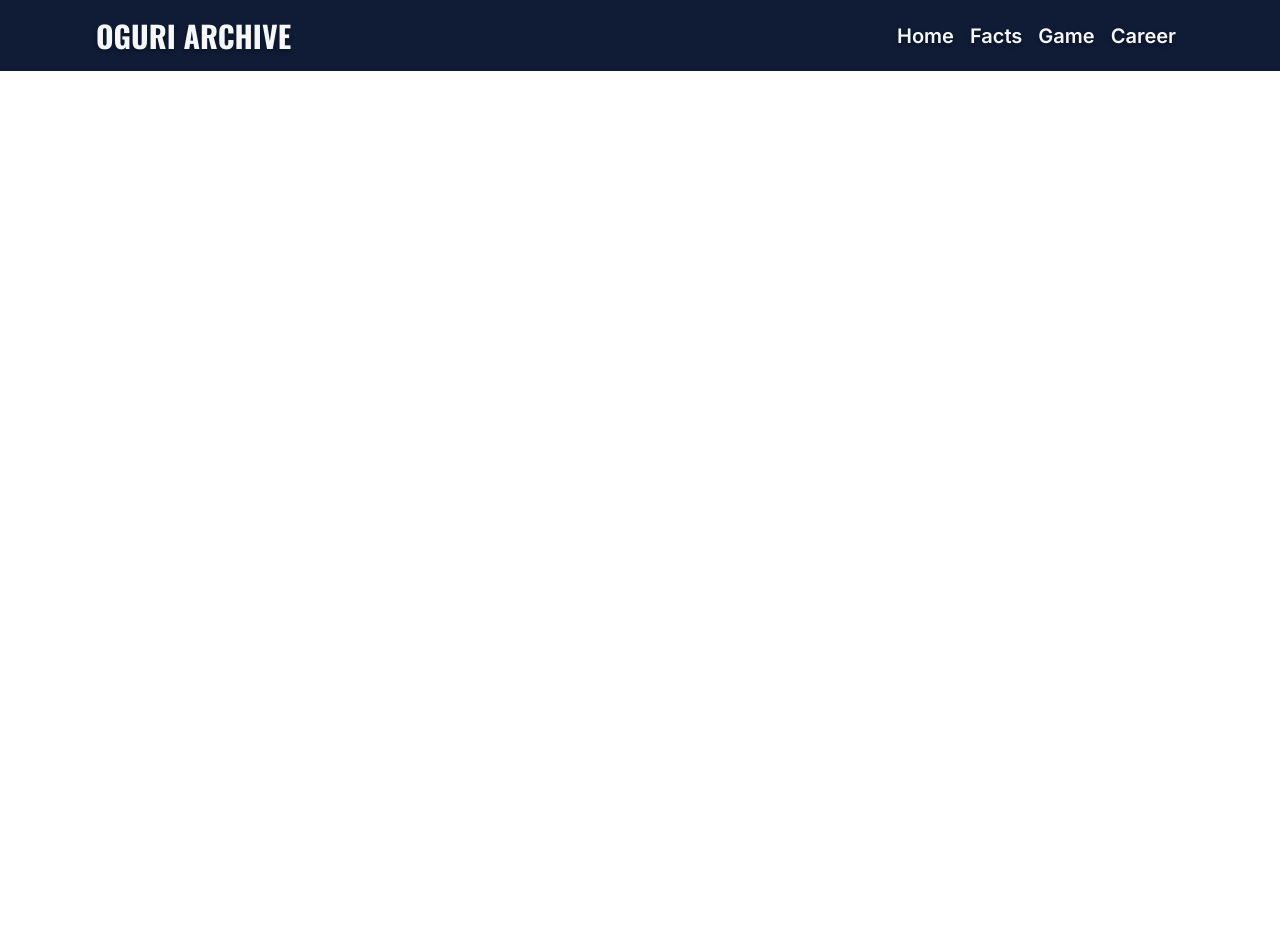
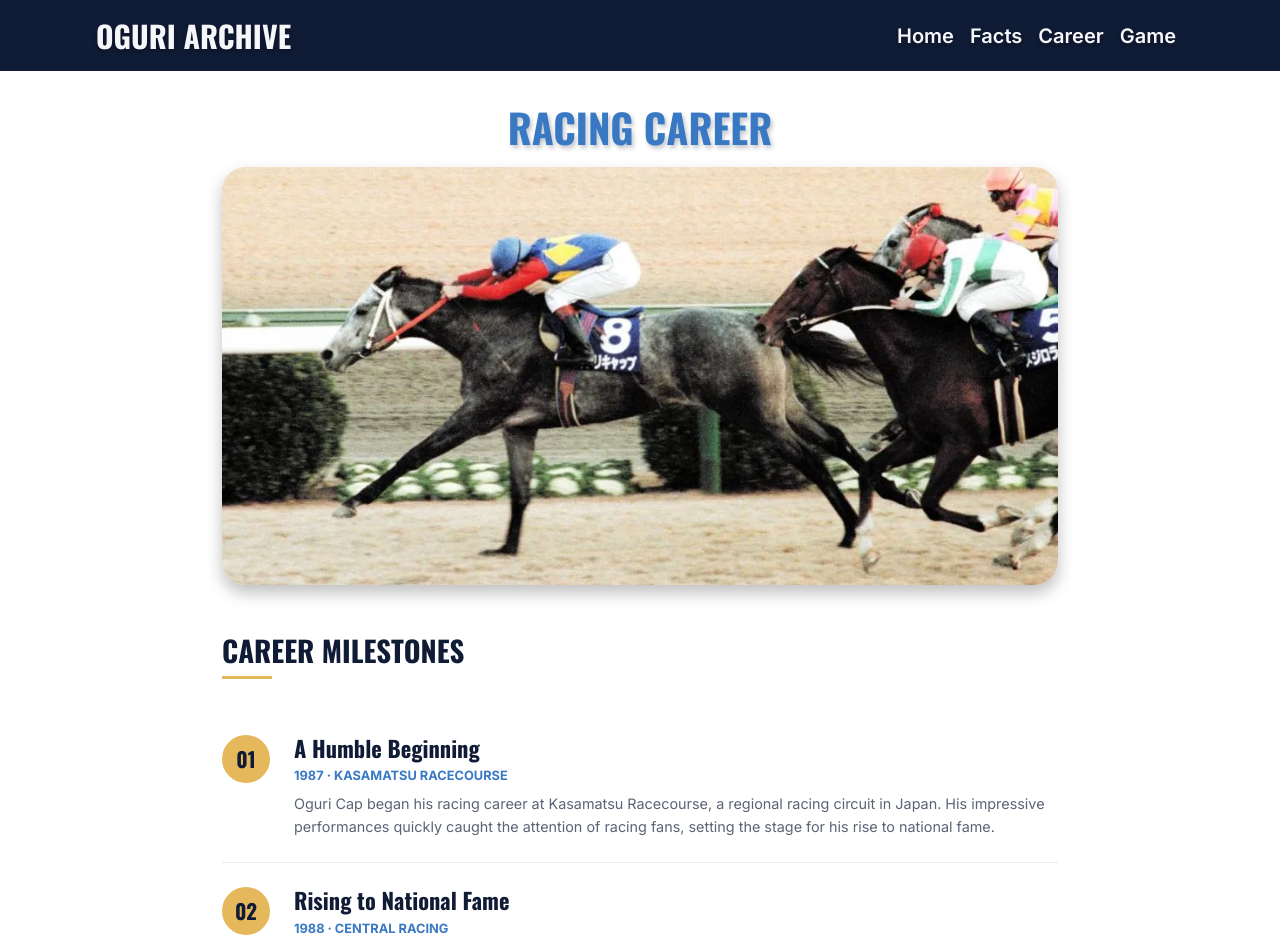
Before and after one commit to PeyMuz/Oguri-archive, a React (Vite) app: page /career in a window 1280 px wide. Shown: the top 948 px of the page. Before the commit the page ends 800 px from the top, so only its background shows below. Built offline with nearby package versions, Linux system fonts and the light colour scheme.

Commit message:
Career page done

```diff
--- a/src/App.css
+++ b/src/App.css
@@ -411,6 +411,7 @@
   text-transform: uppercase;
   text-shadow: 2px 3px 4px rgba(16, 27, 53, 0.25);
   margin: 0;
+  animation: fadeUp 0.9s ease 0.1s backwards;
 }
 
 .title-fact img {
@@ -418,6 +419,7 @@
   width: auto;
   border-radius: 6px;
   box-shadow: 0 4px 8px rgba(0, 0, 0, 0.2);
+  animation: fadeUp 0.9s ease 0.3s backwards;
 }
 
 /*---Scroll Fade---*/
@@ -431,3 +433,160 @@
   opacity: 1;
   transform: translateY(0);
 }
+
+
+@keyframes fadeUp{
+  from {
+    opacity: 0;
+    transform: translateY(30px);
+  }
+  to {
+    opacity: 1;
+    transform: translateY(0);
+  }
+}
+
+
+.hero-label,
+.hero-title,
+.hero-desc,
+.hero-btn,
+.hero-chibi {
+  animation: fadeUp 0.9s ease both;
+}
+
+.hero-label { animation-delay: 0.1s; }
+.hero-title { animation-delay: 0.25s; }
+.hero-desc { animation-delay: 0.4s; }
+.hero-btn { animation-delay: 0.55s; }
+.hero-chibi { animation-delay: 0.7s; }
+
+.hero-main-img{
+  animation: fadeUp 1s ease 0.3s both;
+}
+
+.hero-thumbs img:nth-child(1) {
+  animation: fadeUp 1s ease 0.6s both;
+}
+
+.hero-thumbs img:nth-child(2) {
+  animation: fadeUp 1s ease 0.8s both;
+}
+
+
+/*---Career---*/
+.career-hero {
+  max-width: 900px;
+  margin: 0 auto;
+  padding: 2rem 2rem 0;
+}
+
+.career-title {
+  color: var(--racing-blue);
+  font-family: 'Oswald', sans-serif;
+  font-weight: 700;
+  font-size: 2.5rem;
+  text-align: center;
+  text-transform: uppercase;
+  text-shadow: 2px 3px 4px rgba(16, 27, 53, 0.25);
+  margin-bottom: 1rem;
+}
+
+.career-img {
+  display: block;
+  width: 100%;
+  aspect-ratio: 2 / 1;
+  object-fit: cover;
+  border-radius: 24px;
+  box-shadow: 0 8px 16px rgba(0, 0, 0, 0.25);
+  cursor: pointer;
+  transition: transform 0.3s ease, box-shadow 0.3s ease;
+}
+
+.career-img:hover {
+  transform: translateY(-8px) scale(1.02);
+  box-shadow: 0 16px 28px rgba(0, 0, 0, 0.35);
+}
+
+/*---Timeline---*/
+.timeline {
+  max-width: 900px;
+  margin: 0 auto;
+  padding: 3rem 2rem 4rem;
+  font-family: 'Inter', sans-serif;
+}
+
+.timeline-heading {
+  color: var(--primary-color);
+  font-family: 'Oswald', sans-serif;
+  font-weight: 700;
+  font-size: 1.8rem;
+  text-transform: uppercase;
+}
+
+.timeline-divider {
+  width: 50px;
+  height: 3px;
+  background-color: var(--gold);
+  margin: 0.5rem 0 2rem;
+}
+
+.timeline-item {
+  display: flex;
+  align-items: flex-start;
+  gap: 1.5rem;
+  padding: 1.5rem 0;
+  border-bottom: 1px solid #E8EBF2;
+  transform: transform 0.3s ease;
+}
+
+.timeline-item:hover {
+  transform: translateY(-4px);
+}
+
+.timeline-item:last-child {
+  border-bottom: none;
+}
+
+.timeline-number {
+  flex-shrink: 0;
+  width: 48px;
+  height: 48px;
+  display: flex;
+  align-items: center;
+  justify-content: center;
+  background-color: var(--gold);
+  color: var(--primary-color);
+  font-family: 'Oswald', sans-serif;
+  font-weight: 700;
+  font-size: 1.3rem;
+  border-radius: 50%;
+}
+
+.timeline-body {
+  flex: 1;
+  min-width: 0;
+}
+
+.timeline-title {
+  color: var(--primary-color);
+  font-family: 'Oswald', sans-serif;
+  font-weight: 700;
+  font-size: 1.4rem;
+  margin-bottom: 0.3rem;
+}
+
+.timeline-meta {
+  color: var(--racing-blue);
+  font-size: 0.8rem;
+  font-weight: 700;
+  text-transform: uppercase;
+  margin-bottom: 0.4rem;
+}
+
+.timeline-text {
+  color: #5B6475;
+  font-size: 0.9rem;
+  line-height: 1.6;
+  margin-bottom: 0;
+}
--- a/src/App.jsx
+++ b/src/App.jsx
@@ -3,6 +3,7 @@ import { Routes, Route } from 'react-router-dom';
 import Navbar from './components/navbar';
 import Hero from './components/hero';
 import Facts from './components/facts';
+import Career from './components/career';
 import './App.css';
 
 function App() {
@@ -12,6 +13,7 @@ function App() {
       <Routes>
         <Route path="/" element={<Hero />} />
         <Route path="/facts" element={<Facts />} />
+        <Route path="/career" element={<Career />} />
       </Routes>
     </>
   );
--- /dev/null
+++ b/src/components/career.jsx
@@ -0,0 +1,104 @@
+import { useState, useEffect, useRef } from 'react';
+import real2Oguri from '../assets/real2oguri.png';
+
+const careerData = [
+  {
+    title: 'A Humble Beginning',
+    meta: '1987 · Kasamatsu Racecourse',
+    text: 'Oguri Cap began his racing career at Kasamatsu Racecourse, a regional racing circuit in Japan. His impressive performances quickly caught the attention of racing fans, setting the stage for his rise to national fame.',
+  },
+  {
+    title: 'Rising to National Fame',
+    meta: '1988 · Central Racing',
+    text: "After moving to Japan's central racing circuit, Oguri Cap proved that a regional horse could compete against the country's strongest racehorses. His victories earned him a growing fanbase and the nickname The Gray Legend.",
+  },
+  {
+    title: 'Rivalries That Defined an Era',
+    meta: '1988–1989 · The Golden Years',
+    text: 'Oguri Cap became part of an unforgettable racing era, facing elite competitors such as Tamamo Cross. Their rivalry helped make Japanese horse racing more exciting for fans.',
+  },
+  {
+    title: 'The Legendary Comeback',
+    meta: 'December 23, 1990 · Arima Kinen',
+    text: 'After struggling with declining form, Oguri Cap returned to victory in the 1990 Arima Kinen. His emotional farewell win became one of the most memorable moments in Japanese horse racing history.',
+  },
+];
+
+
+function Career() {
+    //for lightbox
+
+    const [selectedImg, setSelectedImg] =useState(null);
+
+    useEffect(() => {
+      const handleKey = (e) => {
+        if (e.key === 'Escape') setSelectedImg(null);
+      };
+      window.addEventListener('keydown', handleKey);
+      return () => window.removeEventListener('keydown', handleKey);
+    }, []);
+
+    //for fade in animation
+    const pageRef = useRef(null);
+
+      useEffect(() => {
+        const items = pageRef.current.querySelectorAll('.reveal');
+
+        const observer = new IntersectionObserver(
+          (entries) => {
+            entries.forEach((entry) => {
+              if (entry.isIntersecting) {
+                entry.target.classList.add('reveal-show');
+                observer.unobserve(entry.target);
+              }
+            });
+          },
+          { threshold: 0.15 }
+        );
+
+        items.forEach((item) => observer.observe(item));
+    }, []);
+
+    return(
+
+    <div ref={pageRef}>
+    <section className='career-hero'>
+     <h1 className='career-title'>Racing Career</h1>
+     <img src={real2Oguri} className="career-img" alt="Oguri Cap racing"  onClick={() => setSelectedImg(real2Oguri)}/>
+     </section>
+
+    <section className='timeline'>
+        <h2 className='timeline-heading reveal'>Career Milestones</h2>
+        <div className="timeline-divider"></div>
+
+        {careerData.map((item, index) =>(
+            <div className="timeline-item reveal" key={item.title}>
+                <span className='timeline-number'>
+                    {String(index + 1).padStart(2, '0')}
+                </span>
+                <div className="timeline-body">
+                    <h3 className='timeline-title'>{item.title}</h3>
+                    <p className='timeline-meta'>{item.meta}</p>
+                    <p className='timeline-text'>{item.text}</p>
+                </div>
+            </div>
+
+        ))}
+
+    </section>
+        {selectedImg && (
+    <div className="lightbox" onClick={() => setSelectedImg(null)}>
+        <img
+        className="lightbox-img"
+        src={selectedImg}
+        alt="Full view"
+        onClick={(e) => e.stopPropagation()}
+        />
+    </div>
+        )}
+    </div>
+
+    );
+}
+
+export default Career;
--- a/src/components/navbar.jsx
+++ b/src/components/navbar.jsx
@@ -16,10 +16,10 @@ function navbar() {
             <Link className="nav-link" to="/facts">Facts</Link>
           </li>
           <li className="nav-item">
-            <a className="nav-link" href="#">Game</a>
+            <a className="nav-link" href="/career">Career</a>
           </li>
           <li className="nav-item">
-            <a className="nav-link" href="#">Career</a>
+            <a className="nav-link" href="#">Game</a>
           </li>
         </ul>
       </div>
```
Also changed, not shown: src/assets/real2oguri.png (added).
